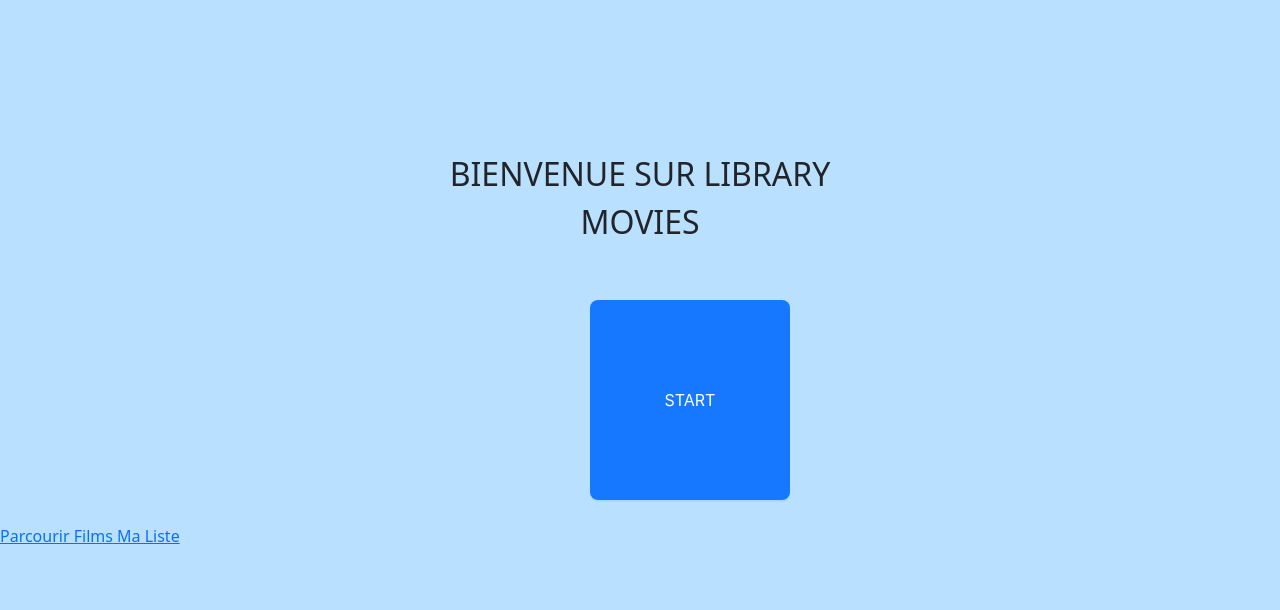
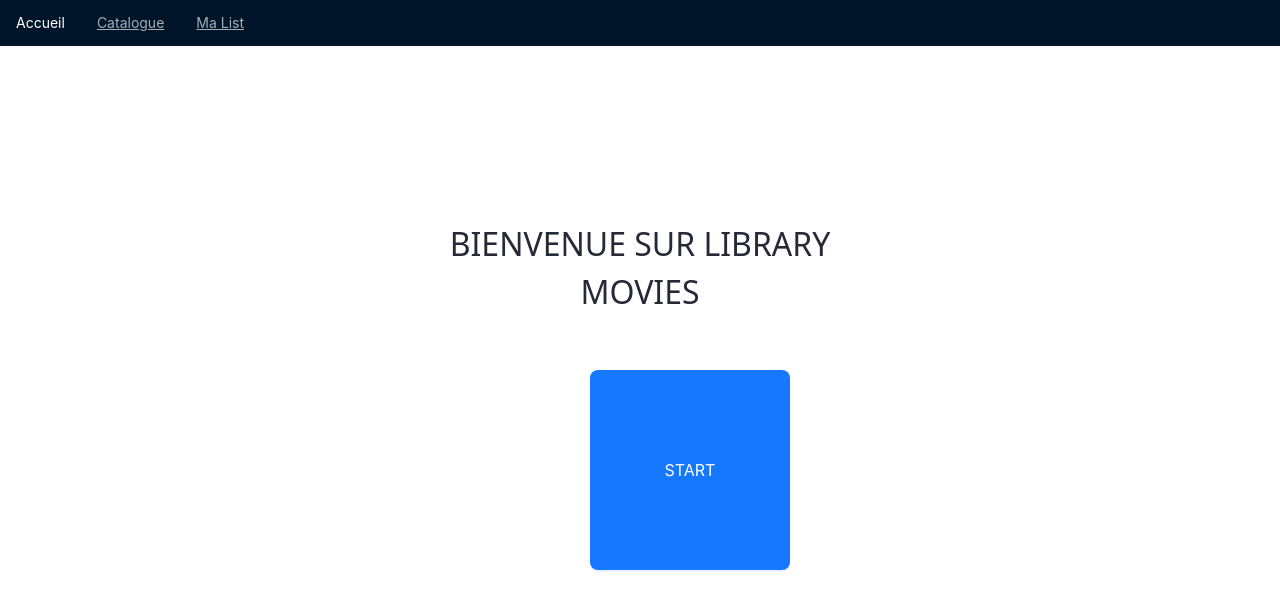
Before and after one commit to chimoTN/projet-movi, a React (Create React App) app in the folder front/front-api/: page / in a window 1280 px wide. Shown: the top 610 px of the page. Built offline with nearby package versions, Linux system fonts and the light colour scheme.

Commit message:
Front : add header for easy navigation and design

```diff
--- a/front/front-api/src/components/DetailMovieComponent.js
+++ b/front/front-api/src/components/DetailMovieComponent.js
@@ -37,6 +37,7 @@ const DetailMovieComponent = () => {
                             <b>Notes : </b>
                             <Input value={movie.note} />
                         </div>
+                        <br></br>
                         <Button type="primary" block>Modifier</Button>
                         <Link to="/getMyList/1">
                             <Button type="primary" block danger>Retour</Button>
--- /dev/null
+++ b/front/front-api/src/components/Header.js
@@ -0,0 +1,27 @@
+import { Link } from 'react-router-dom';
+import React from 'react';
+import { Menu } from 'antd';
+
+const HeaderComponent = () => {
+
+    const items = [
+        {
+            label: <Link to='/'> Accueil </Link>,
+            key: 'Accueil',
+        },
+        {
+            label: <Link to='/getAllMovies'> Catalogue </Link>,
+            key: 'Films',
+        },
+        {
+            label: <Link to='/getMyList/1'> Ma List </Link>,
+            key: 'Contact',
+        }
+    ];
+
+    return (
+        <Menu theme="dark" mode="horizontal" items={items} />
+    )
+}
+
+export default HeaderComponent
--- a/front/front-api/src/components/HomeComponent.js
+++ b/front/front-api/src/components/HomeComponent.js
@@ -1,29 +1,21 @@
-import React, { useState } from 'react';
+import React from 'react';
 import { Link } from 'react-router-dom';
 import { Button } from 'antd';
 
-const HomeComponenent = () => {
-    const [size] = useState('large');
-
+const HomeComponent = () => {
     return (
         <>
             <div className='titre'>
                 <p>BIENVENUE SUR LIBRARY MOVIES</p>
             </div>
             <Link to='getMyList/1'>
-                <Button type="primary" size={size} className='buttonPositionHome'>
+                <Button type="primary" size='large' className='buttonPositionHome'>
                     START
                 </Button>
             </Link>
             <br /><br />
-            <Link to='getAllMovies' > Parcourir Films</Link>
-            <Link to='getMyList/1'> Ma Liste </Link>
-
         </>
     )
-
-
-
 }
 
-export default HomeComponenent
+export default HomeComponent
--- a/front/front-api/src/components/Router.js
+++ b/front/front-api/src/components/Router.js
@@ -1,21 +1,25 @@
 import React from 'react';
 import { BrowserRouter, Routes, Route } from 'react-router-dom';
 import MoviesComponent from './MovieComponent'
-import HomeComponenent from './HomeComponent'
+import HomeComponent from './HomeComponent'
 import MyListComponent from './UserMovieListComponent';
 import DetailMovieComponent from './DetailMovieComponent';
+import HeaderComponent from './Header';
 
 const Router = () => {
     return (
+        <>
             <BrowserRouter>
+                <HeaderComponent />
+                <br></br>
                 <Routes>
-                <Route path="/" element={<HomeComponenent />} />
+                    <Route path="/" element={<HomeComponent />} />
                     <Route path="/getAllMovies" element={<MoviesComponent />} />
                     <Route path="/getMyList/1" element={<MyListComponent />} />
                     <Route path="/getDetailMovie/:idUser/:idMovie" element={<DetailMovieComponent />} />
                 </Routes>
-
             </BrowserRouter>
+        </>
     );
 };
 
--- a/front/front-api/src/components/UserMovieListComponent.js
+++ b/front/front-api/src/components/UserMovieListComponent.js
@@ -22,7 +22,7 @@ const MyListComponent = () => {
     return (
 
         <Fragment>
-            <h1 className='text-center'>Ma Liste</h1>
+            <h2 className='text-center'>Ma Liste</h2>
 
             {
                 data.length === 0 ?
@@ -38,6 +38,7 @@ const MyListComponent = () => {
                                     <b>Réalisateur : </b>{movie.movie.producer}
                                     <p><b>Description : </b></p>{movie.movie.description}
                                 </div>
+                                <br />
                                 <Link to={`/getDetailMovie/${movie.user.idUser}/${movie.movie.idMovie}`}>
                                     <Button type="primary" block><EyeOutlined /></Button>
                                 </Link>
--- a/front/front-api/src/css/styles.css
+++ b/front/front-api/src/css/styles.css
@@ -1,11 +1,12 @@
 :root {
-    --color-primary: #bae0ff;
-    --color-secondary: #fafafa;
+    --color-primary: #fff;
+    --color-secondary: #252A36;
     --color-black: #252525
 }
 
 body {
     background: var(--color-primary);
+    color: #fff;
 }
 
 /*  Home    */
@@ -16,6 +17,7 @@ body {
     margin-top: 150px;
     text-align: center;
     font-size: 2em;
+    color: #252A36
 }
 
 .buttonPositionHome {
```
Lines whose indentation alone changed are shown as unchanged.
